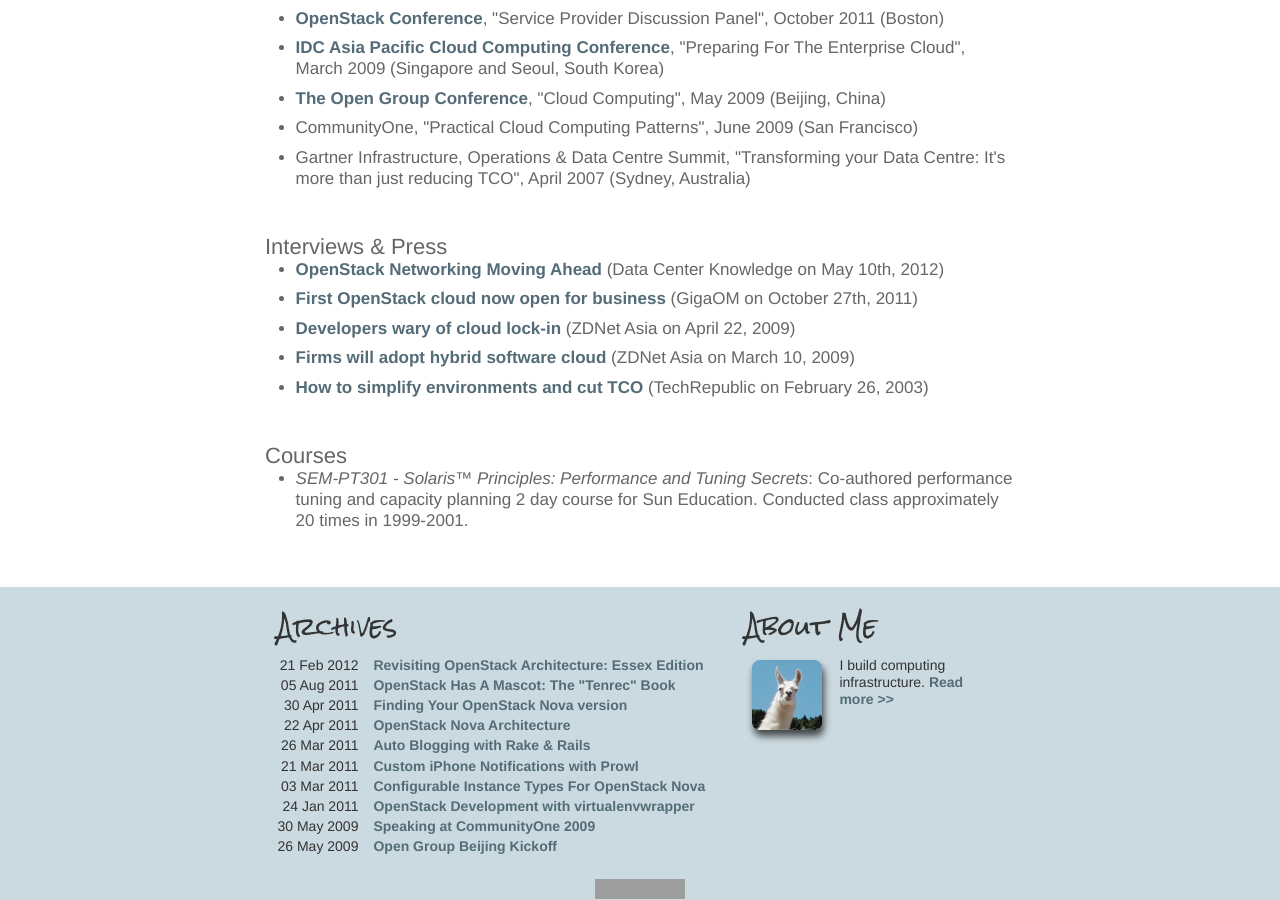
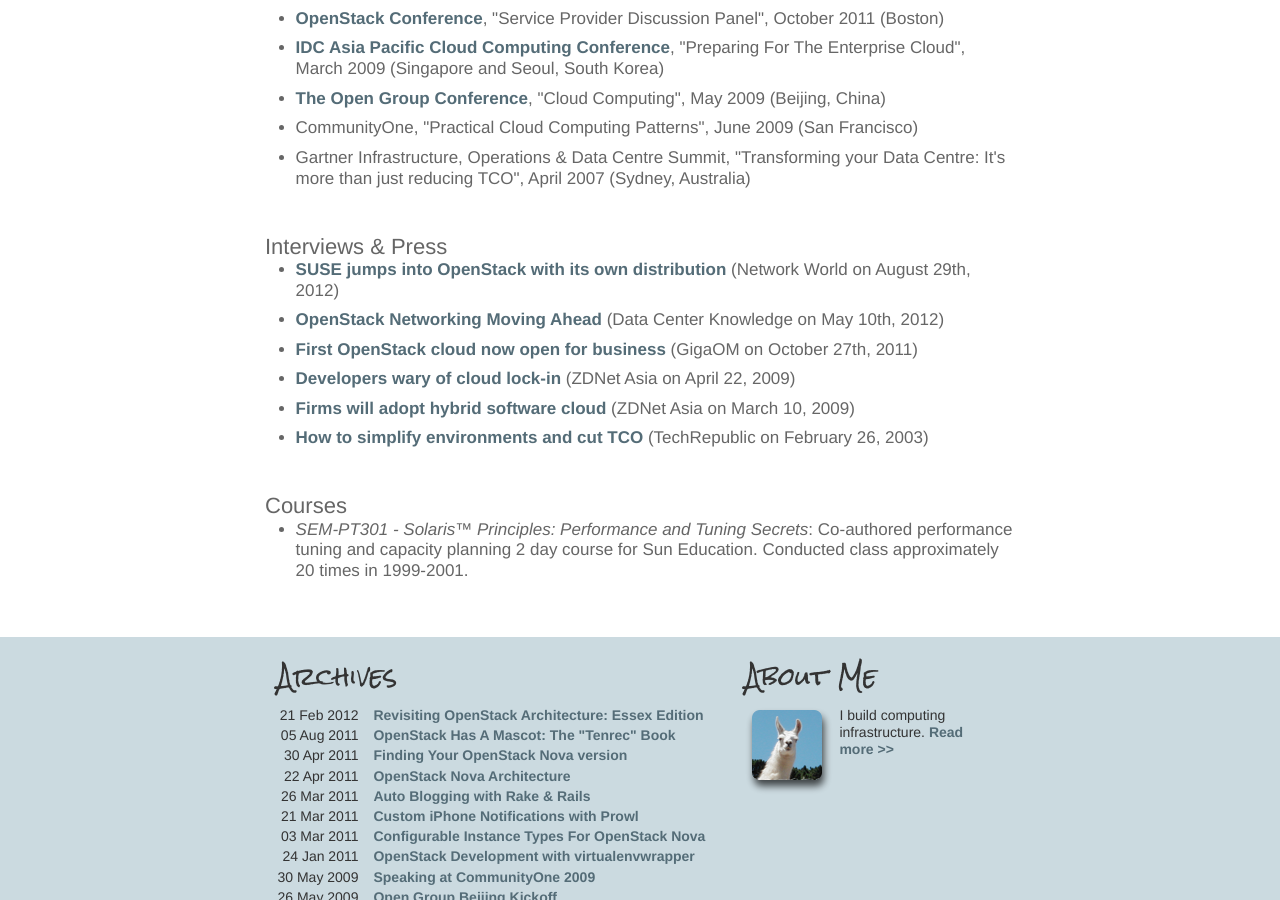
Before and after one commit to slashk/slashk.github.com, a Jekyll site: the page built from books.html, in a window 1280 px wide and 900 px high, scrolled down 1245 px. Built offline with Jekyll 4.4.1, drawn with Linux system fonts in a browser that asks for light colours; Markdown is read by kramdown in place of the engine named in the settings; grey boxes are pictures that could not be loaded.

Commit message:
added network world article

```diff
--- a/books.html
+++ b/books.html
@@ -69,6 +69,7 @@
 <div class="projects_container">
 <h4>Interviews &amp; Press</h4>
 <ul>
+  <li><a href="http://www.networkworld.com/news/2012/082912-openstack-suse-262006.html">SUSE jumps into OpenStack with its own distribution</a> (Network World on August 29th, 2012)</li>
   <li><a href="http://www.datacenterknowledge.com/archives/2012/05/10/openstack-networking-moving-ahead/">OpenStack Networking Moving Ahead</a> (Data Center Knowledge on May 10th, 2012)</li>
   <li><a href="http://gigaom.com/cloud/first-openstack-cloud-now-open-for-business/">First OpenStack cloud now open for business</a> (GigaOM on October 27th, 2011)</li>
   <li><a href="http://www.zdnetasia.com/developers-wary-of-cloud-lock-in-62053471.htm
```
